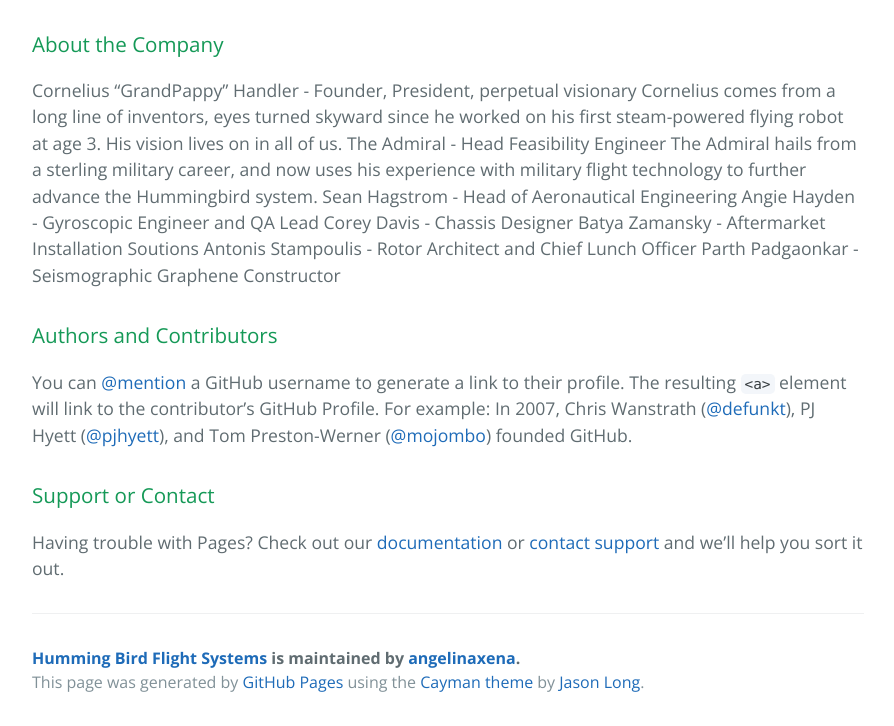
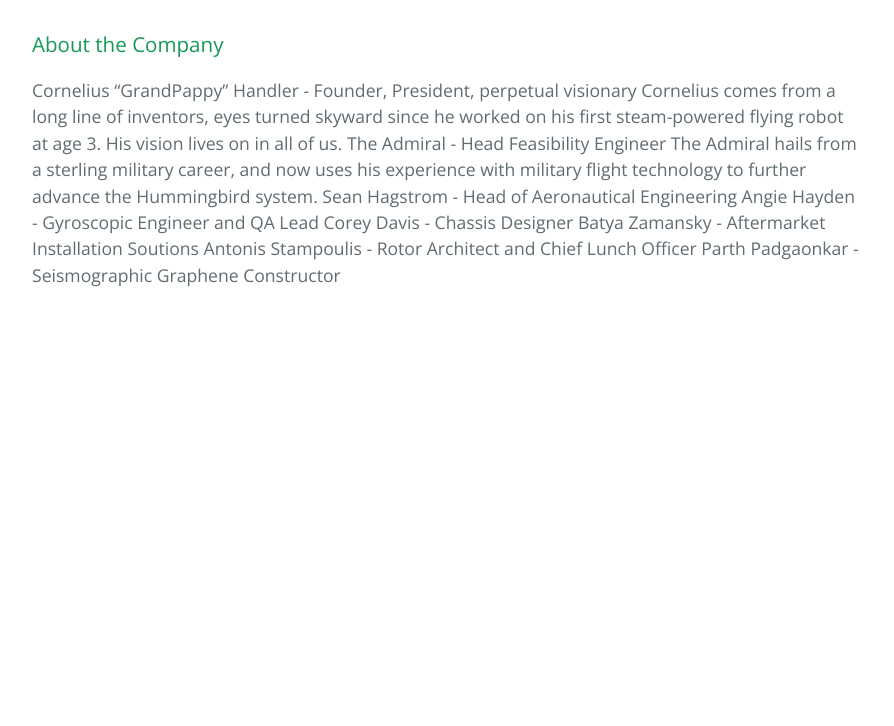
Before and after one commit to angelinaxena/hover-phone, a plain HTML site: page index.html in a window 1280 px wide. Shown: the part 1245-1971 px from the top of the page, without its empty margins (192-1086 px from the left). After the commit the page ends 1583 px from the top, so only its background shows below. Drawn offline with nearby package versions, Linux system fonts and the light colour scheme.

Commit message:
Update index.html

```diff
--- a/index.html
+++ b/index.html
@@ -49,21 +49,7 @@ Corey Davis - Chassis Designer
 Batya Zamansky - Aftermarket Installation Soutions
 Antonis Stampoulis - Rotor Architect and Chief Lunch Officer
 Parth Padgaonkar - Seismographic Graphene Constructor</p>
-<h3>
-<a id="authors-and-contributors" class="anchor" href="#authors-and-contributors" aria-hidden="true"><span class="octicon octicon-link"></span></a>Authors and Contributors</h3>
 
-<p>You can <a href="https://github.com/blog/821" class="user-mention">@mention</a> a GitHub username to generate a link to their profile. The resulting <code>&lt;a&gt;</code> element will link to the contributor’s GitHub Profile. For example: In 2007, Chris Wanstrath (<a href="https://github.com/defunkt" class="user-mention">@defunkt</a>), PJ Hyett (<a href="https://github.com/pjhyett" class="user-mention">@pjhyett</a>), and Tom Preston-Werner (<a href="https://github.com/mojombo" class="user-mention">@mojombo</a>) founded GitHub.</p>
-
-<h3>
-<a id="support-or-contact" class="anchor" href="#support-or-contact" aria-hidden="true"><span class="octicon octicon-link"></span></a>Support or Contact</h3>
-
-<p>Having trouble with Pages? Check out our <a href="https://help.github.com/pages">documentation</a> or <a href="https://github.com/contact">contact support</a> and we’ll help you sort it out.</p>
-
-      <footer class="site-footer">
-        <span class="site-footer-owner"><a href="https://github.com/angelinaxena/hover-phone">Humming Bird Flight Systems</a> is maintained by <a href="https://github.com/angelinaxena">angelinaxena</a>.</span>
-
-        <span class="site-footer-credits">This page was generated by <a href="https://pages.github.com">GitHub Pages</a> using the <a href="https://github.com/jasonlong/cayman-theme">Cayman theme</a> by <a href="https://twitter.com/jasonlong">Jason Long</a>.</span>
-      </footer>
 
     </section>
 
```
